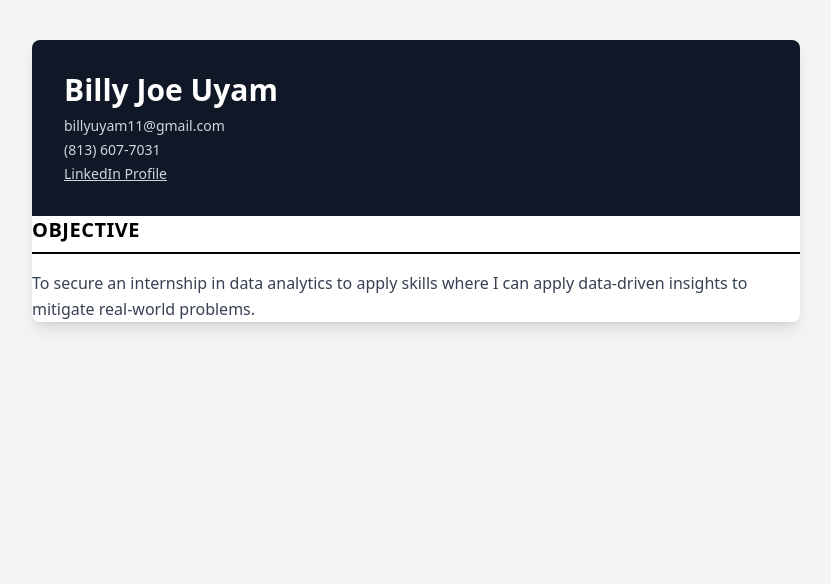
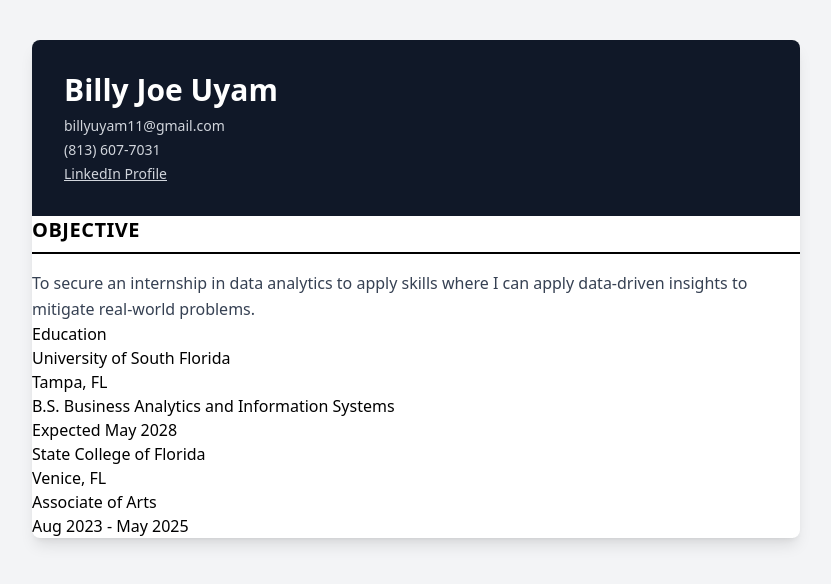
Before and after one commit to buyam11/nextjs-resume, a Next.js app: page / in a window 1280 px wide. Shown: the top 584 px of the page, without its empty margins (224-1055 px from the left). Built offline with nearby package versions, Linux system fonts and the light colour scheme.

Commit message:
education content added

```diff
--- a/app/page.tsx
+++ b/app/page.tsx
@@ -32,6 +32,37 @@ export default function Resume() {
               data-driven insights to mitigate real-world problems.
             </p>
           </section>
+
+          {/* Education*/}
+          <section>
+            <h2
+            >Education
+            </h2>
+
+            <div>
+              <div>
+                <h3>University of South Florida</h3>
+                <span>Tampa, FL</span>
+              </div>
+
+              <div>
+                <p>B.S. Business Analytics and Information Systems</p>
+                <p>Expected May 2028</p>
+              </div>
+            </div>
+
+            <div>
+              <div>
+                <h3>State College of Florida</h3>
+                <span>Venice, FL</span>
+              </div>
+
+              <div>
+                <p>Associate of Arts</p>
+                <p>Aug 2023 - May 2025</p>
+              </div>
+            </div>
+          </section>
         </div>
       </div>
     </main>
```
